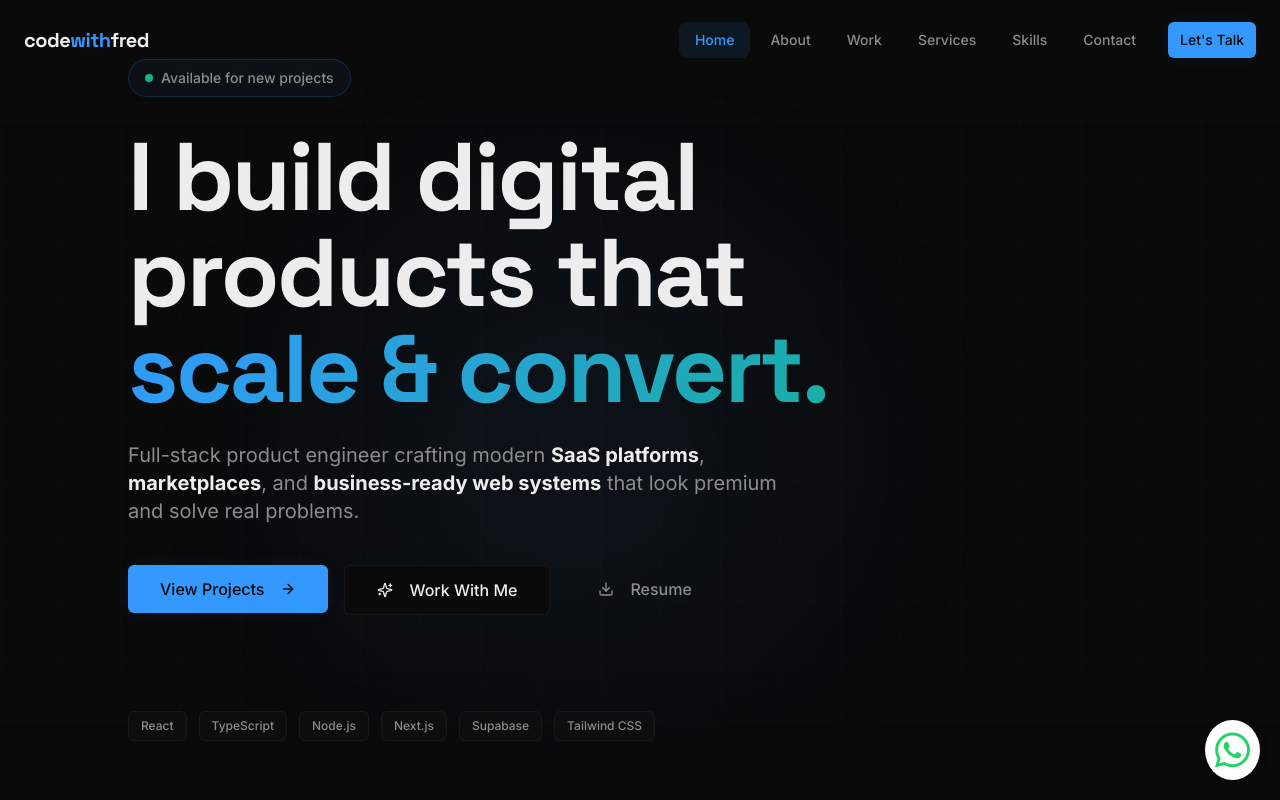
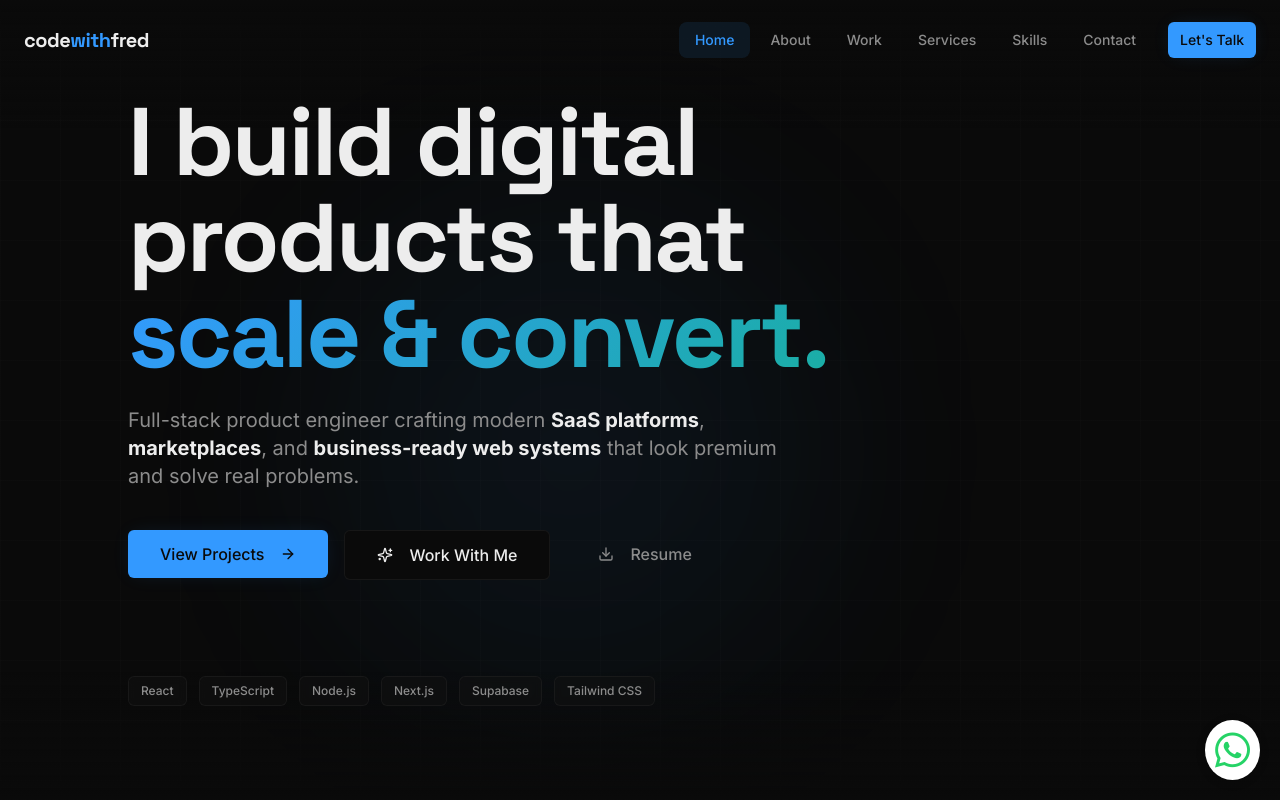
Before and after one commit to Code-With-Fred/ABOUT-ME, a React (Vite) app: page / in a window 1280 px wide. Shown: the top 800 px of the page. Built offline with nearby package versions, Linux system fonts and the light colour scheme.

Commit message:
Changes
Co-authored-by: Code-With-Fred <206179912+Code-With-Fred@users.noreply.github.com>

```diff
--- a/src/components/sections/HeroSection.tsx
+++ b/src/components/sections/HeroSection.tsx
@@ -25,21 +25,6 @@ const HeroSection = () => {
 
       <div className="container mx-auto px-4 sm:px-6 relative z-10">
         <div className="max-w-5xl mx-auto">
-          {/* Status badge */}
-          <motion.div
-            initial={{ opacity: 0, y: 20 }}
-            animate={{ opacity: 1, y: 0 }}
-            transition={{ duration: 0.6, delay: 0.2 }}
-            className="flex justify-center md:justify-start mb-6 sm:mb-8"
-          >
-            <div className="inline-flex items-center gap-2 px-3 sm:px-4 py-1.5 sm:py-2 rounded-full border border-primary/20 bg-primary/5 backdrop-blur-sm">
-              <span className="relative flex h-2 w-2">
-                <span className="animate-ping absolute inline-flex h-full w-full rounded-full bg-accent opacity-75" />
-                <span className="relative inline-flex rounded-full h-2 w-2 bg-accent" />
-              </span>
-              <span className="text-xs sm:text-sm text-muted-foreground font-medium">Available for new projects</span>
-            </div>
-          </motion.div>
 
           {/* Main headline */}
           <motion.h1
```
